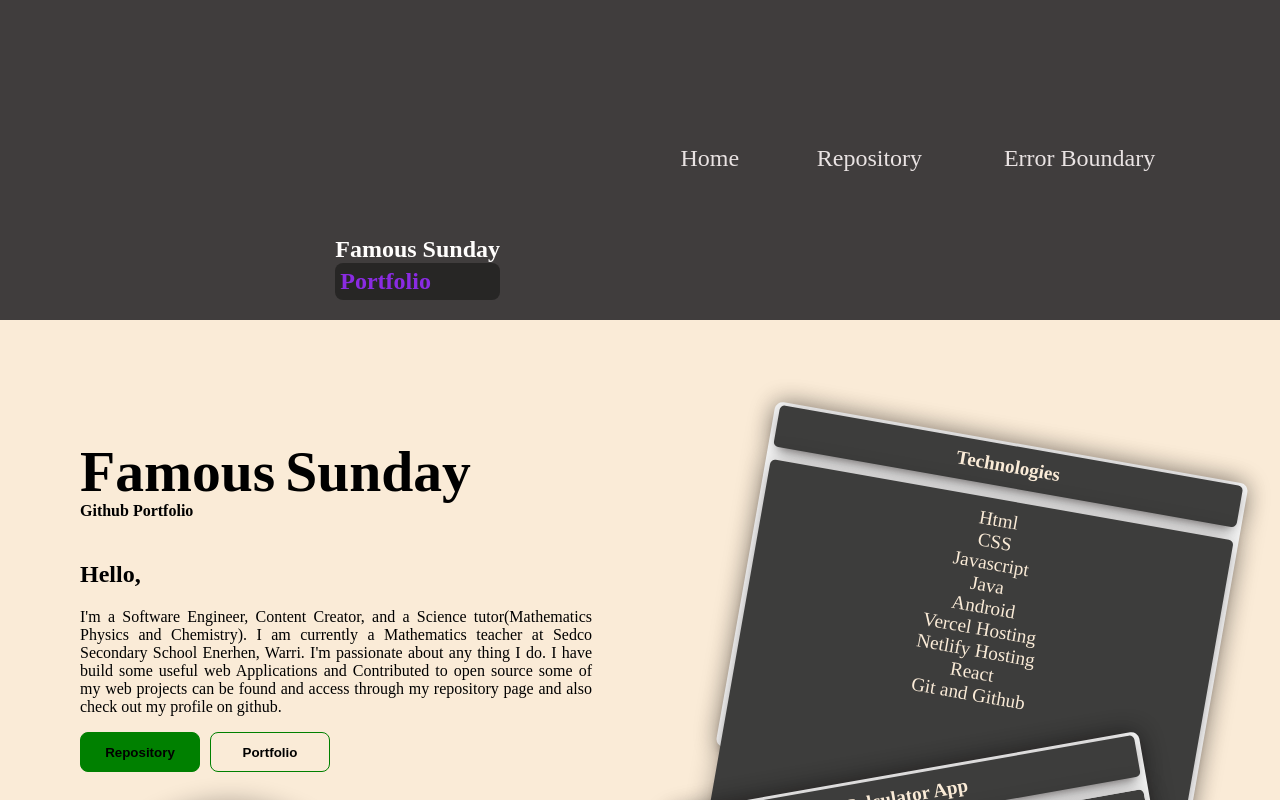
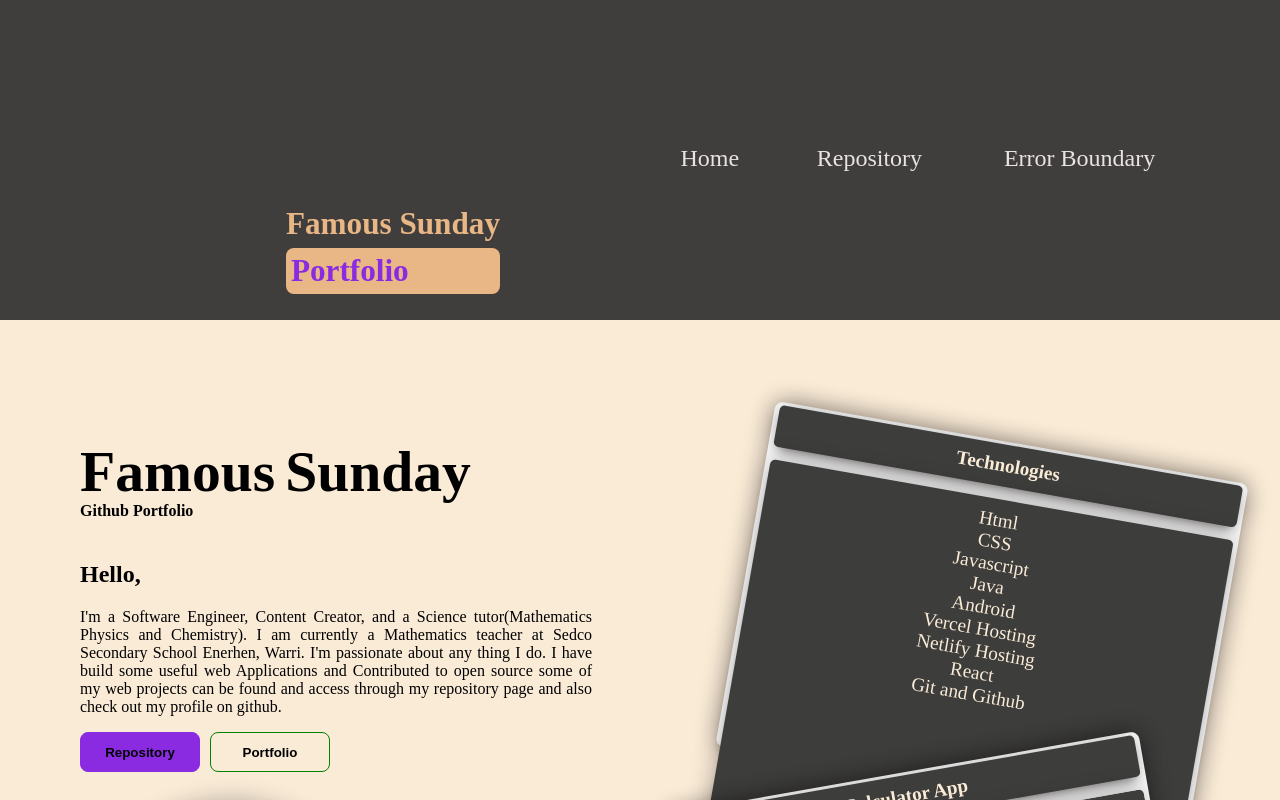
Before and after one commit to kperusi/famous-exam-project, a React (Create React App) app: page / in a window 1280 px wide. Shown: the top 800 px of the page. Built offline with nearby package versions, Linux system fonts and the light colour scheme.

Commit message:
1 file modified

```diff
--- a/src/index.css
+++ b/src/index.css
@@ -64,6 +64,8 @@ html {
   gap: 0;
   justify-content: flex-end;
   margin-right: 100px;
+  color:  rgb(233, 183, 133);
+  font-size: 1.3em;
 
 
 }
@@ -72,7 +74,7 @@ html {
   color:blueviolet;
   border-radius: 8px;
   padding: 5px;
-  background-color: rgb(39, 38, 37);
+  background-color: rgb(233, 183, 133);
 }
 .home-link,
 .repository-link,
@@ -128,8 +130,8 @@ html {
   width: 120px;
   height: 40px;
   border-radius: 8px;
-  border: 1px solid green;
-  background-color: green;
+  border: 1px solid blueviolet;
+  background-color:blueviolet;
   font-weight: 700;
 }
 .home-btn-profile {
@@ -657,16 +659,18 @@ details {
     gap: 0px;
     width: 100%;
     justify-content: center;
+
   }
   .nav-wrap {
     display:flex;
     flex-direction: column;
     width: 0%;
     position: absolute;
-    height: 200%;
+    height: 600%;
     top: 0px;
     right: 0px;
     z-index: 1;
+
   }
 
   .nav-section {
@@ -677,10 +681,12 @@ details {
     margin-top: 0;
     top: 39.8vh;
     width: 240px;
-    height: 80%;
+    height: 100%;
     right: -100%;
     -webkit-box-shadow: 0 4px 6px hsla(0, 0%, 0%, 0.2);
     box-shadow: 0 4px 6px hsla(0, 0%, 0%, 0.2);
+
+
   }
 
   .show {
@@ -693,6 +699,11 @@ details {
 
     width: 100%;
     background-color: rgba(128, 128, 128, 0.27);
+  }
+  .nav-links{
+
+    width: 100%;
+    text-align: left;
   }
 
 
@@ -717,6 +728,7 @@ details {
     width: 100vw;
     margin-bottom: 10px;
     margin: 0 auto;
+
   }
   .home-btn-profile {
     width: 100vw;
```
